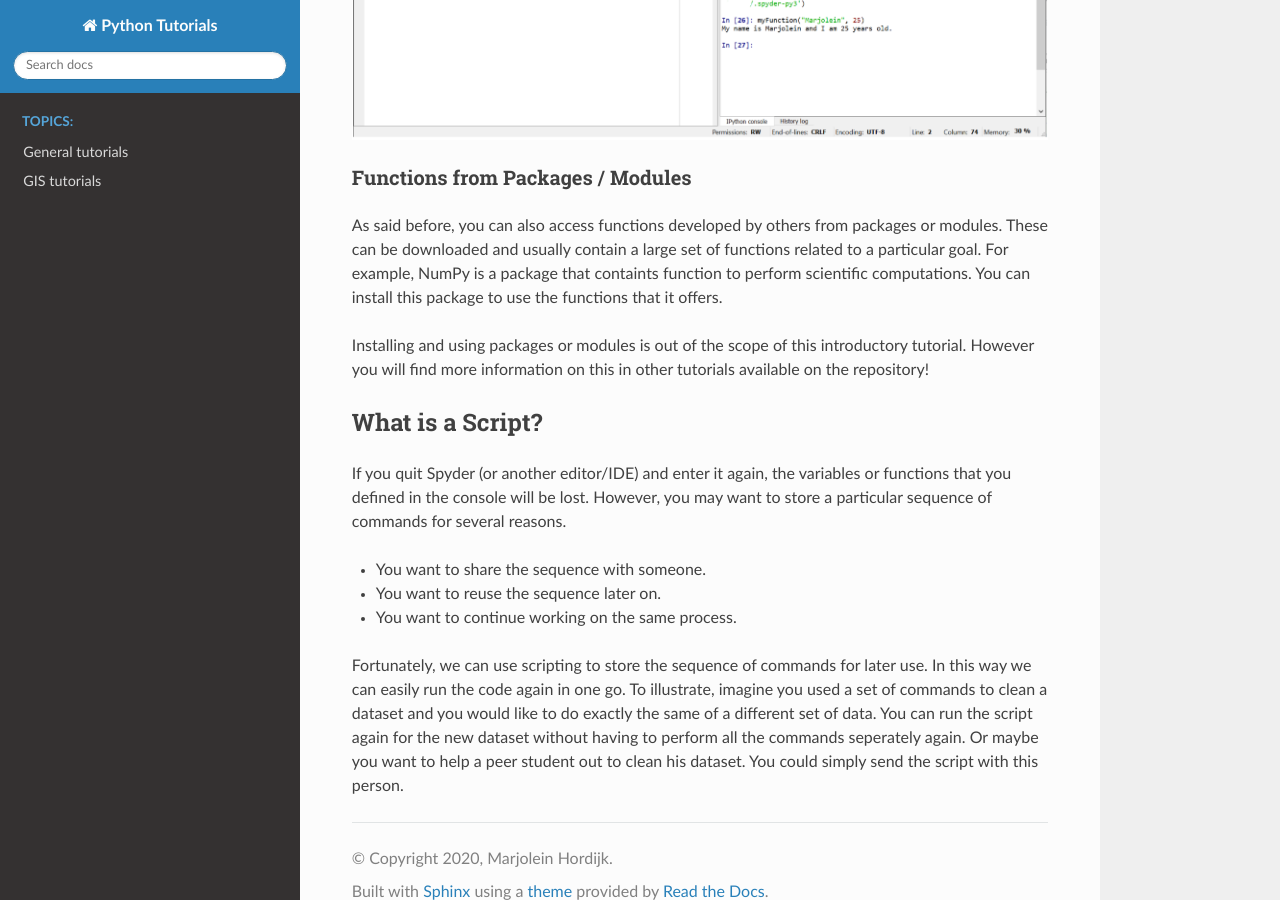
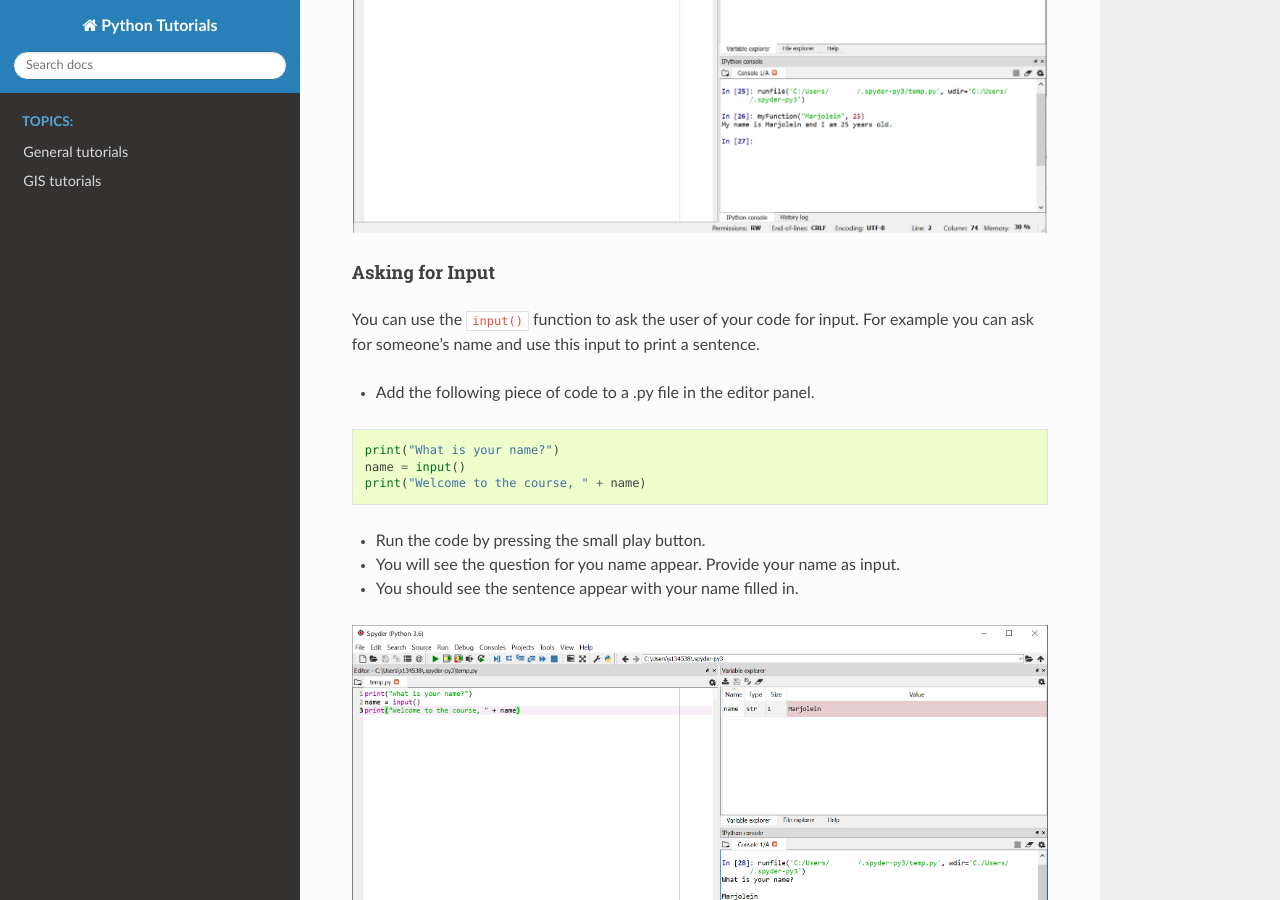
Before and after one commit to MarjoleinHordijk/PythonTutorials, a Sphinx documentation site: the page built from docs/source/01_02_Scripts.md, in a window 1280 px wide and 900 px high, scrolled down 3188 px. Built offline with Sphinx 7.4.7 and the Read the Docs theme 2.0.0, drawn with Linux system fonts in a browser that asks for light colours; pages that are not in the unit, such as notebooks, are missing from menus; some of the changed text lies outside the part shown.

Commit message:
Update 01_02_Scripts.md

````diff
--- a/docs/source/01_02_Scripts.md
+++ b/docs/source/01_02_Scripts.md
@@ -29,6 +29,8 @@ You can define your own function aswell. In this case the function will be a pie
 To define a function, you will need to use the ```def``` keyword, followed by the name of the function, parenthesis and a colon.
 Next will need to indent one level to start writing your function. You can indent using several spaces or tab. However, make sure that you always use the same indentation method throughout your script. If you this up, Python will not be able to recognize when you indent.
 
+#### A Simple Function
+
 To illustrate, you can define a function that will print a piece of text. In the example below the function will print "My name is " followed by the name that is provided when the function is called. The provided name is in this case an argument.
 
 - Add the following piece of code to a .py file in the editor panel.
@@ -50,6 +52,8 @@ myFunction("Marjolein")
 Output: My name is Marjolein.
 
 ![ownprintfunction](https://github.com/MarjoleinHordijk/PythonTutorials/blob/master/images/01_02/2.png?raw=true)
+
+#### A Function with Mutiple Arguments
 
 You can also create a function that takes multiple arguments by seperating them with a comma when you define the function.
 
@@ -75,6 +79,25 @@ Output: My name is Marjolein and I am 25 years old.
 
 ![ownfunctiontwoarguments](https://github.com/MarjoleinHordijk/PythonTutorials/blob/master/images/01_02/3.png?raw=true)
 
+#### Asking for Input
+
+You can use the ```input()``` function to ask the user of your code for input. For example you can ask for someone's name and use this input to print a sentence.
+
+- Add the following piece of code to a .py file in the editor panel.
+
+```python
+print("What is your name?")
+name = input()
+print("Welcome to the course, " + name)
+```
+- Run the code by pressing the small play button.
+
+- You will see the question for you name appear. Provide your name as input.
+
+- You should see the sentence appear with your name filled in.
+
+![ownfunctioninput](https://github.com/MarjoleinHordijk/PythonTutorials/blob/master/images/01_02/4.png?raw=true)
+
 ### Functions from Packages / Modules
 
 As said before, you can also access functions developed by others from packages or modules. These can be downloaded and usually contain a large set of functions related to a particular goal. For example, NumPy is a package that containts function to perform scientific computations. You can install this package to use the functions that it offers.
````
